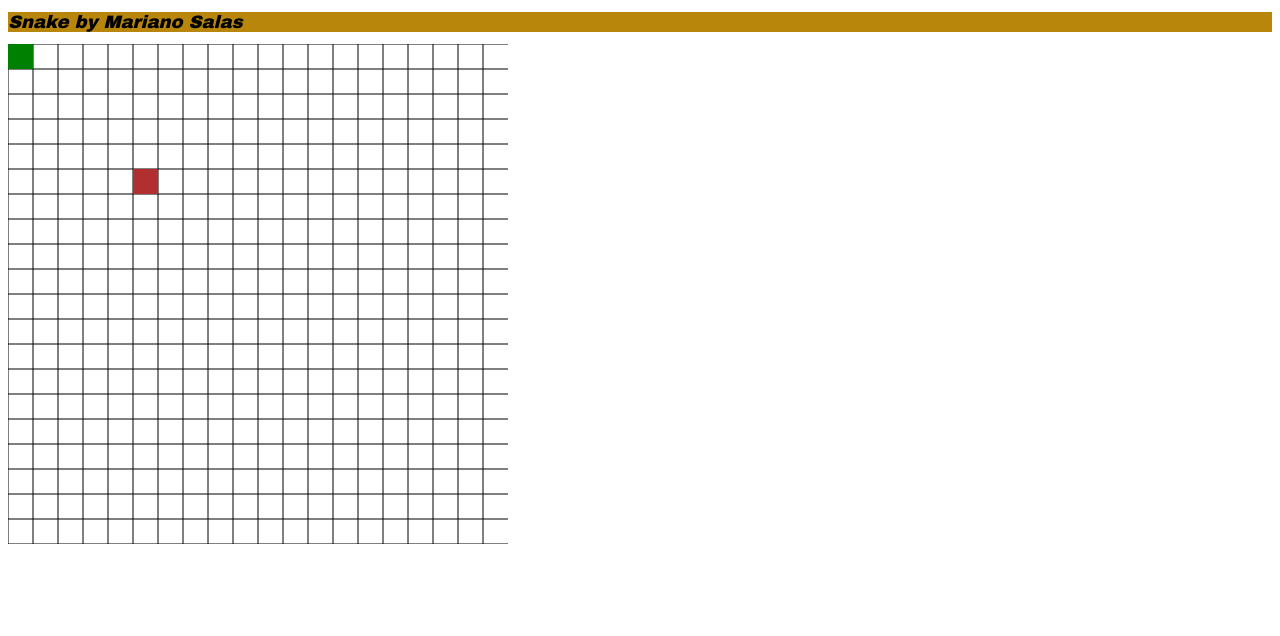
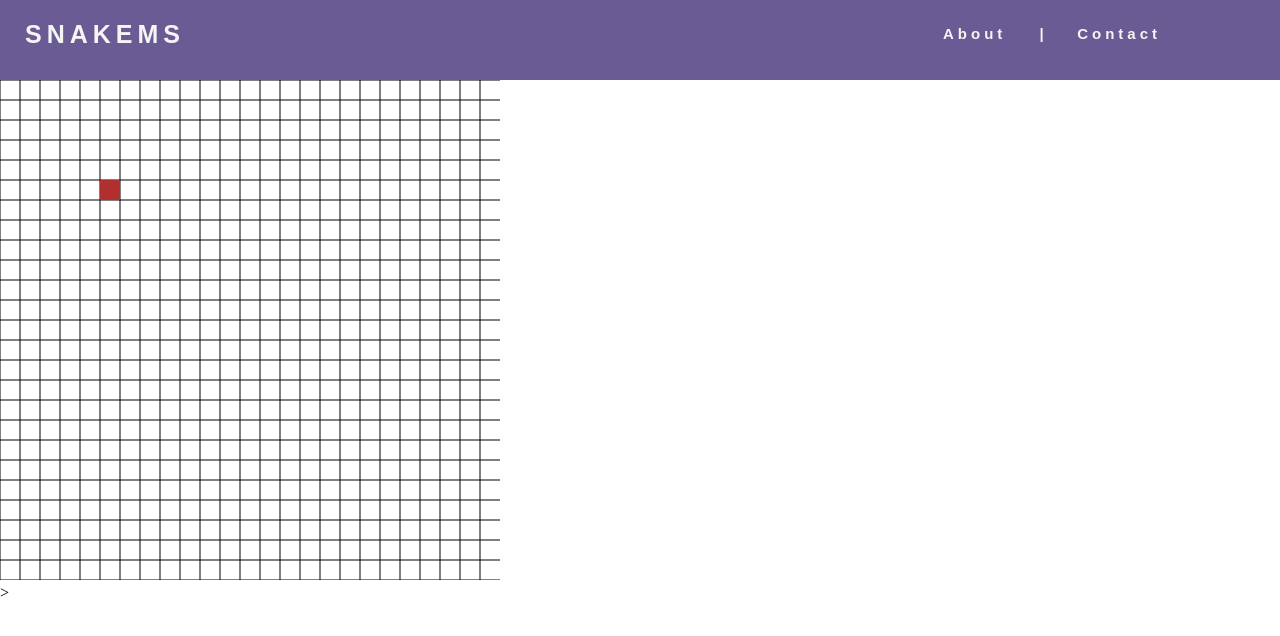
Before and after one commit to marianosalasn/snakejs, a website: page snake.html in a window 1280 px wide. Drawn offline with Linux system fonts and the light colour scheme.

Commit message:
version 0.2

```diff
--- a/snake.css
+++ b/snake.css
@@ -1,13 +1,94 @@
-#header {
-    background-color: darkgoldenrod;
-    margin-bottom: 2px;
-    position: relative;
-    text-align: left;
+*{
+    margin: 0px;
+    padding: 0px;
+    box-sizing: border-box;
+}
+
+nav{
+    display: flex;
+    justify-content: space-around;
+    align-content: center;
+    min-height: 10vh;
+    background-color: #6b5b95;
+    font-family: 'Noto', sans-serif;
+
+
+}
+.logo{
+    color: whitesmoke;
+    text-transform: uppercase;
+    letter-spacing: 5px;
+    font-size: 25px;
+    margin-top: 20px;
+    margin-left: 25px;
+}
+
+.nav-links{
+    display: flex;
+    width: 35%;
+    justify-content: space-around;
+    margin-top: 25px;
+    margin-left: 50%;
 
 }
 
-h1{
-    font-style: oblique;
-    font-family: "Arial Black";
-    font-size: large;
+.nav-links li{
+    list-style: none;
+
 }
+
+.nav-links a{
+
+    color: whitesmoke;
+    text-decoration: none;
+    margin-left: 25px;
+    letter-spacing: 4px;
+    font-weight: bold;
+    font-size: 15px;
+}
+.burger{
+    margin-top: 20px;
+}
+.burger div{
+    width: 20px;
+    height: 3px;
+    color: whitesmoke;
+    margin: 3px;
+    background-color: whitesmoke;
+}
+@media screen and (max-width:900px){
+    .burger div{
+       background-color: #6b5b95;
+    }
+    .nav-links{
+       margin-left: 0px;
+       width: 45%;
+    }
+    .nav-links a{
+        margin-left: 0px;
+    }
+}
+@media screen and (max-width:2000px) and (min-width:900px){
+    .burger div{
+        background-color: #6b5b95;
+    }
+}
+/*Ojo con esto revisar*/
+@media screen and (max-width:620px){
+    .nav-links{
+        display: none;
+        position: absolute;
+        height: 90vh;
+        right: 0px;
+    }
+    .logo{
+
+        margin-left: 25%;
+    }
+    .burger div{
+        background-color: whitesmoke;
+    }
+    .game{
+        display: none;
+    }
+}
--- a/snake.html
+++ b/snake.html
@@ -2,20 +2,41 @@
 <html lang="en">
 <head>
     <meta charset="UTF-8">
-    <title>snake</title>
+    <title>snakebymarianosalas</title>
     <script src="snake.js"></script>
     <link rel="stylesheet" href="snake.css">
 </head>
 <body>
-    <div id="header">
-    <h1>Snake by Mariano Salas</h1>
-    </div>
-    <div id = "corp">
-        <canvas id = "snakeTable" width="500" height="500">
+    <nav>
+       <div class="logo">
+           <h4>SnakeMS</h4>
+
+       </div>
+        <div class="nav-links">
+        <ul>
+            <li>
+                <a href="#"> About </a>
+
+                <a>|</a>
+
+                <a href="#"> Contact </a>
+
+            </li>
+        </ul>
+        </div>
+        <div class="burger">
+            <div class="line"></div>
+            <div class="line"></div>
+            <div class="line"></div>
+        </div>
+    </nav>
+    <game>
+    <div class="corp">
+        <canvas id = "snakeTable">
 
         </canvas>
     </div>
-
+    </game>>
 
 </body>
 </html>
--- a/snake.js
+++ b/snake.js
@@ -1,7 +1,14 @@
-const metric = 25;
+const metric = 20;
+const width = 500;
+const height = 500;
+
+
+
 
 window.onload = function (){
     const canvas = document.getElementById("snakeTable");
+    canvas.setAttribute("width", width.toString());
+    canvas.setAttribute("height",height.toString());
     let context;
     context = canvas.getContext("2d");
     drawGrid(canvas,context);
@@ -9,7 +16,7 @@ window.onload = function (){
     let snake = new Snake(context);
     snake.addDot(d);
     let a = new apple(context, 5,5);
-    let s = setInterval(()=>run(snake,canvas,context, a),100);
+    let s = setInterval(()=>run(snake,canvas,context, a),95);
     setDirection(snake);
 
 }
@@ -27,13 +34,11 @@ function run(snake, canvas, context, apple){
     drawGrid(canvas, context);
     snake.draw();
     apple.drawApple();
-   // physics(snake);
+    physics(snake);
     proveApple(snake, apple, context);
+    snake.refresh();
+    snake.advance();
 
-    snake.refresh();
-
-
-    snake.advance();
 
 
 
@@ -52,13 +57,10 @@ function proveApple(snake,apple,context){
     let xA = apple.x;
     let yA = apple.y;
     if(xC===xA && yA===yC){
-       // return true;
-        //snake.refresh();
-        //context.clearRect(apple.x,apple.y,metric,metric);
+
         apple.redraw(context);
         snake.addDot(new Dot(snake.tail[snake.tail.length-1].x, snake.tail[snake.tail.length-1].y,snake.tail[snake.tail.length-1].xs,snake.tail[snake.tail.length-1].ys,context));
 
-       // alert("Encuentro!");
     }else {
         return;
     }// false;}
@@ -102,7 +104,7 @@ function apple(context,x,y){
     }
 
     this.redraw = function(context) {
-        context.clearRect(this.x,this.y,metric,metric);
+     //   context.clearRect(this.x*metric,this.y+metric,metric,metric);
         this.x = getRandomArbitrary(0,20);
         this.y = getRandomArbitrary(0,20);
       //  this.x=10;
@@ -113,7 +115,19 @@ function apple(context,x,y){
 function getRandomArbitrary(min, max) {
     return Math.floor(Math.random() * (max - min) + min);
 }
+function lose(snake){
+    console.log("You Lose");
+    //Cambiar texto a perdiste
 
+    //Cambiar puntuacion a 0
+
+    //
+    snake.tail.length=1;
+    snake.tail[0].x=0;
+    snake.tail[0].y=0;
+    snake.tail[0].xs=0;
+    snake.tail[0].ys=1;
+}
 function Snake(context){
     this.tail = [];
 
@@ -124,17 +138,25 @@ function Snake(context){
 
     this.setHeadDirection = function(number) {
         let head = this.tail[0];
+        let deUno = this.tail.length > 1;
         switch (number){
             case 40:
+
+              if(head.ys===-1 && deUno){
+                  return;
+              }
               head.xs =0;
               head.ys =1;
               break;
             case 38:
+                if(head.ys === 1 && deUno){
+                    return;
+                }
                 head.xs =0;
                 head.ys =-1;
                 break;
             case 37:
-                if(head.xs===1){
+                if(head.xs===1 && deUno){
                     return;
                 }else {
                     head.xs =-1;
@@ -142,7 +164,7 @@ function Snake(context){
                 }
                 break;
             case 39:
-                if(head.xs===-1){
+                if(head.xs===-1&& deUno){
                     return;
                 }else{
                     head.xs = 1;
@@ -183,8 +205,8 @@ function Snake(context){
     this.advance =  function(){
 
         let head = this.tail[0];
-        if(head.x >= 20 || head.y>=20 || head.x < 0 || head.y < 0){
-            head.setValues(0,0,0,0);
+        if(head.x >= width/metric  || head.y >= height/metric || head.x < 0 || head.y < 0){
+            lose(this);
         }else {
             head.x = head.x + head.xs;
             head.y = head.y + head.ys;
@@ -205,11 +227,11 @@ function compareDots(dotA, dotB){
     }
 }
 function physics(snake){
-    for(let i=1 ; i< this.tail.length-1; i++){
-        if(compareDots(this.tail[0], this.tail[i])){
-            alert("YouLose");
-        }else{
-            return;
+    let head = snake.tail[0];
+    for(let i=1 ; i< snake.tail.length-1; i++){
+        if(head.x === snake.tail[i].x && head.y === snake.tail[i].y) {
+            lose(snake);
+            //alert("YouLose");
         }
     }
 }
```
